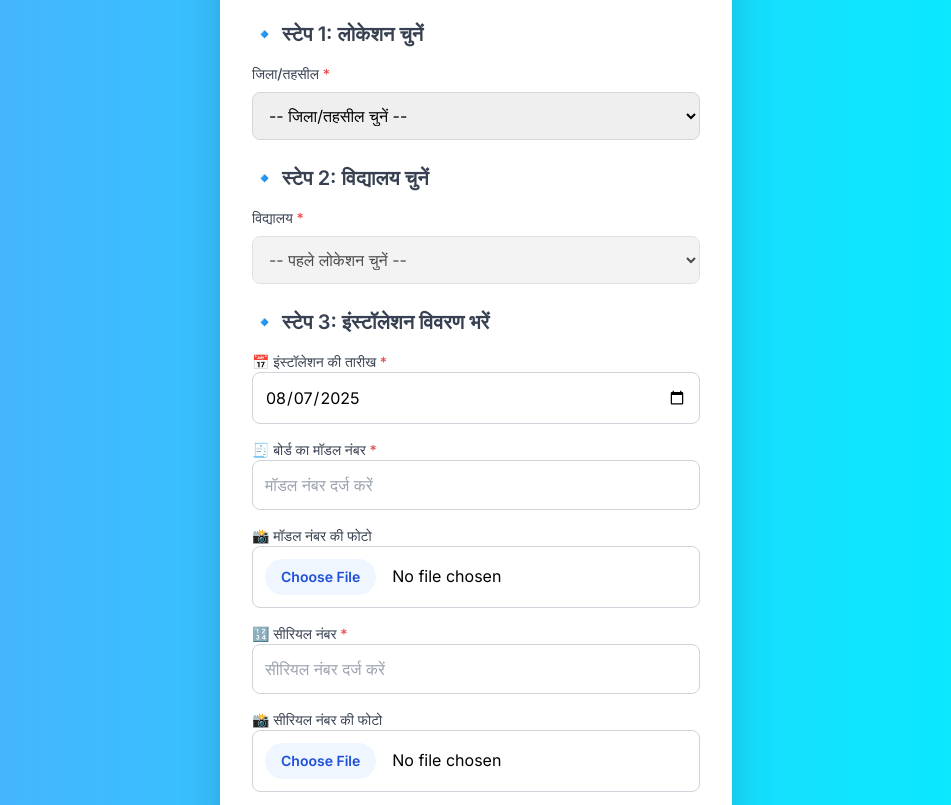
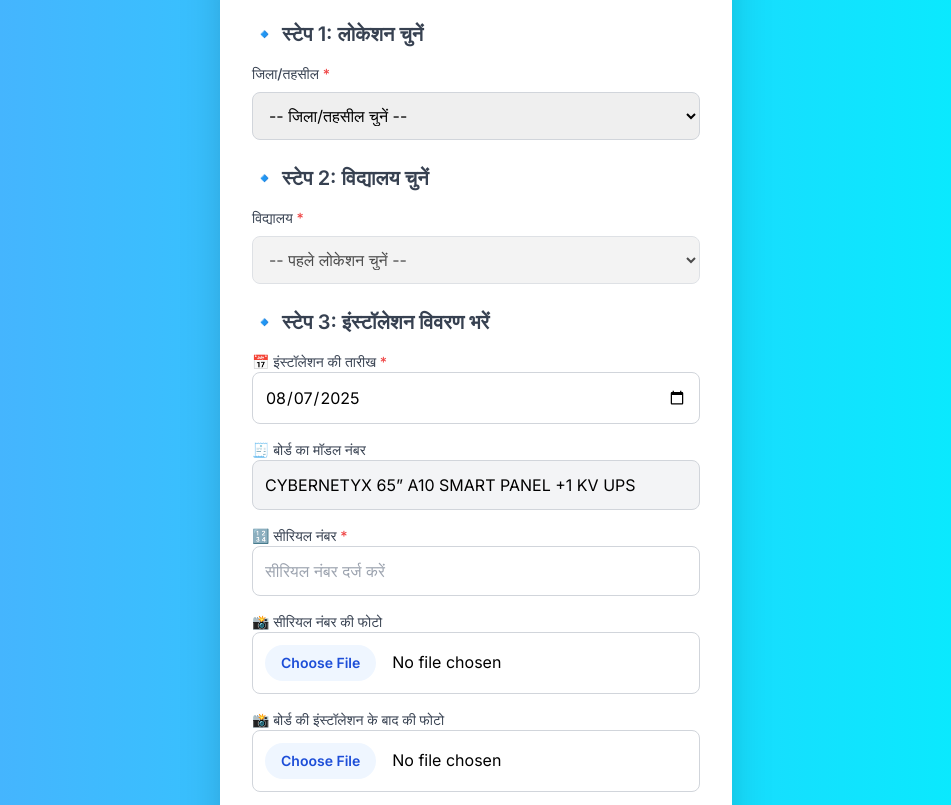
Before and after one commit to smtmtjwg2016-byte/Supreme-Foundation-Jaswantgarh, a plain HTML site: page form.html in a window 1280 px wide. Shown: the part 234-1039 px from the top of the page, without its empty margins (164-1115 px from the left). Drawn offline with nearby package versions, Linux system fonts and the light colour scheme.

Commit message:
Update form.html

```diff
--- a/form.html
+++ b/form.html
@@ -83,15 +83,8 @@
 
                     <!-- बोर्ड का मॉडल नंबर -->
                     <div>
-                        <label for="modelNumber" class="block text-sm font-medium text-gray-700">🧾 बोर्ड का मॉडल नंबर <span class="text-red-500">*</span></label>
-                        <input type="text" id="modelNumber" name="बोर्ड का मॉडल नंबर" class="w-full p-3 border border-gray-300 rounded-lg focus:ring-2 focus:ring-blue-500 focus:border-blue-500 transition duration-150" placeholder="मॉडल नंबर दर्ज करें">
-                    </div>
-
-                    <!-- मॉडल नंबर की फोटो -->
-                    <!-- Note: For simplicity, photo fields will not be handled by the script. They would require more complex server-side logic to upload files. We'll add a note for the user. -->
-                    <div>
-                        <label for="modelPhoto" class="block text-sm font-medium text-gray-700">📸 मॉडल नंबर की फोटो</label>
-                        <input type="file" id="modelPhoto" name="मॉडल नंबर की फोटो" accept="image/*" capture="camera" class="w-full p-3 border border-gray-300 rounded-lg focus:ring-2 focus:ring-blue-500 focus:border-blue-500 transition duration-150 file:mr-4 file:py-2 file:px-4 file:rounded-full file:border-0 file:text-sm file:font-semibold file:bg-blue-50 file:text-blue-700 hover:file:bg-blue-100">
+                        <label for="modelNumber" class="block text-sm font-medium text-gray-700">🧾 बोर्ड का मॉडल नंबर</label>
+                        <input type="text" id="modelNumber" name="बोर्ड का मॉडल नंबर" value="CYBERNETYX 65” A10 SMART PANEL +1 KV UPS" readonly class="w-full p-3 border border-gray-300 rounded-lg focus:ring-2 focus:ring-blue-500 focus:border-blue-500 transition duration-150 bg-gray-100">
                     </div>
 
                     <!-- सीरियल नंबर -->
@@ -266,7 +259,6 @@
                 { id: 'district', label: 'जिला/तहसील' },
                 { id: 'school', label: 'विद्यालय' },
                 { id: 'installDate', label: 'इंस्टॉलेशन की तारीख' },
-                { id: 'modelNumber', label: 'बोर्ड का मॉडल नंबर' },
                 { id: 'serialNumber', label: 'सीरियल नंबर' },
                 { id: 'gpsLocation', label: 'GPS लोकेशन' }
             ];
```
